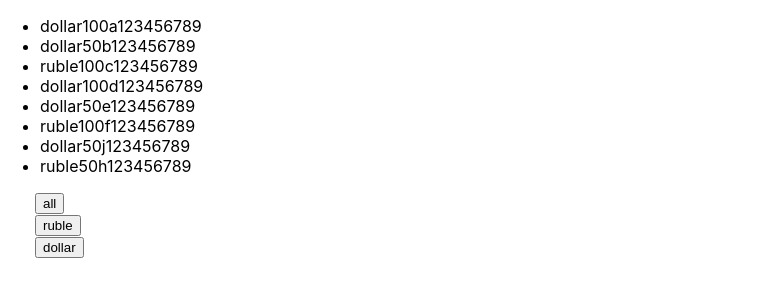
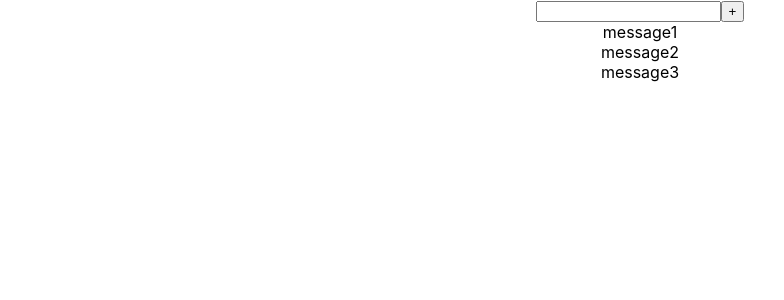
Before and after one commit to artem5511/microtaski2, a React (Create React App) app: page / in a window 1280 px wide. Shown: the top 300 px of the page, without its empty margins (0-784 px from the left). Built offline with nearby package versions, Linux system fonts and the light colour scheme.

Commit message:
add Appinput

```diff
--- a/src/App.tsx
+++ b/src/App.tsx
@@ -7,6 +7,7 @@
 import Button from './components/Button';
 import Hookusestate from './components/Hookusestate';
 import Filtercomponent from './components/Filtercomponent';
+import {Appinput} from './components/Appinput';
 
 // const students = [
 //     {id: 1, name: "James", age: 8},
@@ -74,7 +75,8 @@
     }
     return (
         <>
-            <Filtercomponent  currentMoney={currentMoney} onClickFilterHandler={onClickFilterHandler}/>
+            <Appinput/>
+            {/*<Filtercomponent  currentMoney={currentMoney} onClickFilterHandler={onClickFilterHandler}/>*/}
             {/*<ul>*/}
             {/*    {currentMoney.map((objFromMoneyArr, index) => {*/}
             {/*        return (*/}
--- /dev/null
+++ b/src/components/Appinput.tsx
@@ -0,0 +1,23 @@
+import React, {useState} from 'react';
+
+export const Appinput = () => {
+    let [message, setMessage] = useState([
+        {message: 'message1'},
+        {message: 'message2'},
+        {message: 'message3'},
+        ]
+    )
+    return (
+        <div className={'App'}>
+            <div>
+                <input type="text"/>
+                <button>+</button>
+            </div>
+            {message.map((el, index)=>{
+                return (
+                    <div key={index}>{el.message}</div>
+                )
+            })}
+        </div>
+    );
+};
```
